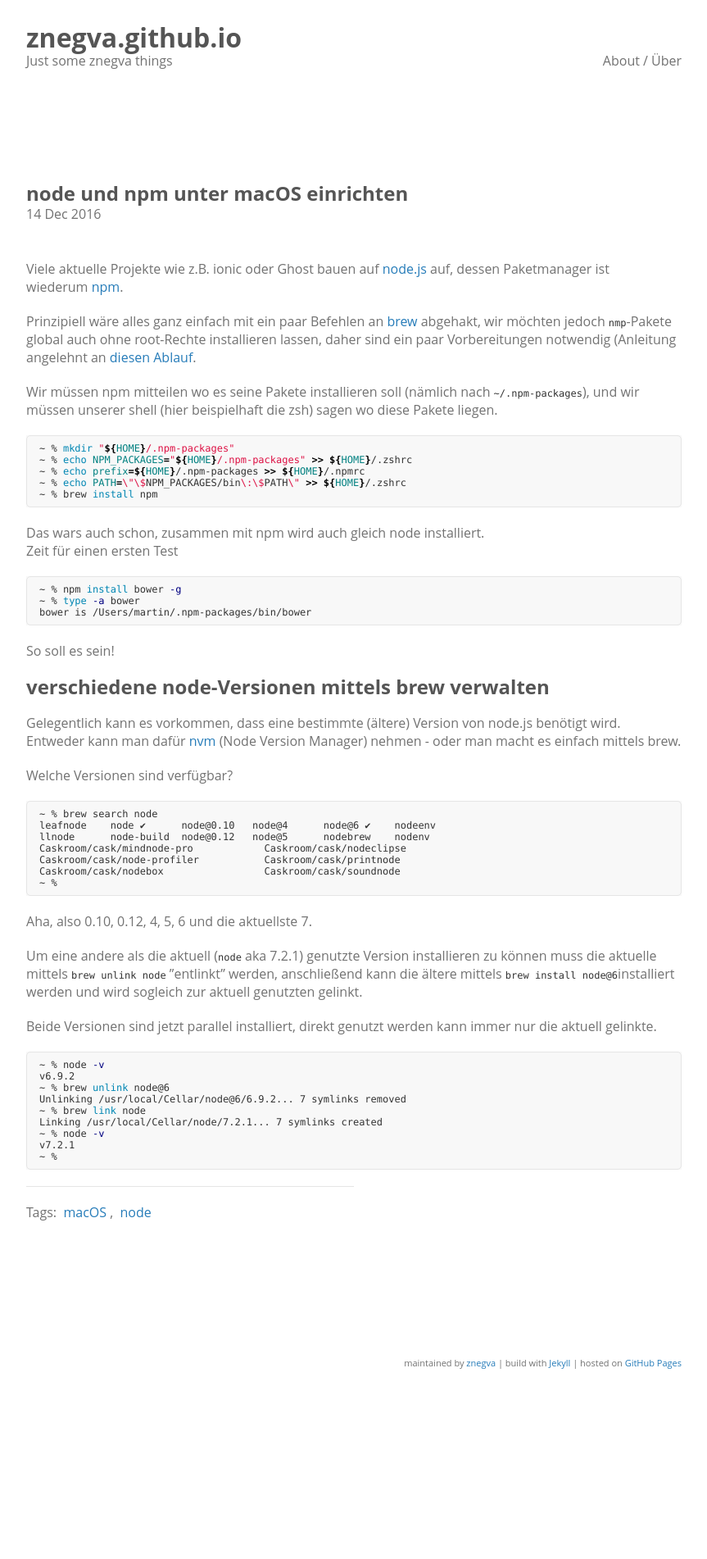
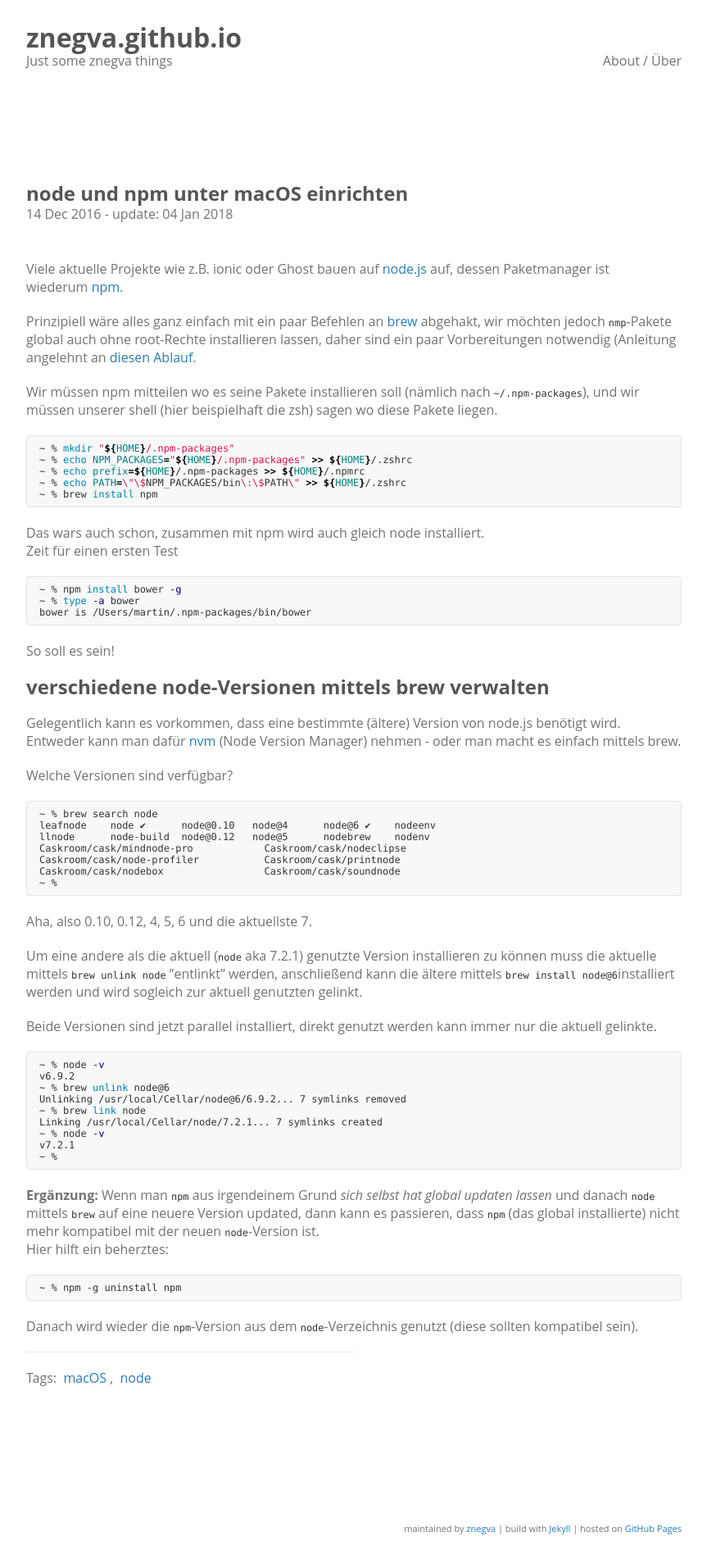
Before and after one commit to znegva/znegva.github.io, a Jekyll site: the page built from _posts/2016-12-14-node-und-npm-unter-macos-einrichten.md, in a window 1280 px wide. Shown: the whole page at 82% size, without its empty margins (208-1071 px from the left). Built offline with Jekyll 4.4.1, drawn with Linux system fonts in a browser that asks for light colours; before the commit the page ends 1700 px from its top, so only the background shows below that.

Commit message:
chg: updated post on npm
brew-installed node may be to new for globally installed npm

````diff
--- a/_posts/2016-12-14-node-und-npm-unter-macos-einrichten.md
+++ b/_posts/2016-12-14-node-und-npm-unter-macos-einrichten.md
@@ -3,6 +3,7 @@ layout: post
 title: node und npm unter macOS einrichten
 lang: de_DE
 tags: macOS node
+update: 2018-01-04
 ---
 
 Viele aktuelle Projekte wie z.B. ionic oder Ghost bauen auf [node.js](https://nodejs.org/) auf, dessen Paketmanager ist wiederum [npm](https://www.npmjs.com/).
@@ -63,3 +64,16 @@ Linking /usr/local/Cellar/node/7.2.1... 7 symlinks created
 v7.2.1
 ~ %
 ```
+
+__Ergänzung:__
+Wenn man `npm` aus irgendeinem Grund _sich selbst hat global updaten lassen_ und
+danach `node` mittels `brew` auf eine neuere Version updated, dann kann es passieren,
+dass `npm` (das global installierte) nicht mehr kompatibel mit der neuen `node`-Version
+ist.
+Hier hilft ein beherztes:
+```
+~ % npm -g uninstall npm
+```
+
+Danach wird wieder die `npm`-Version aus dem `node`-Verzeichnis genutzt (diese sollten
+kompatibel sein).
````
